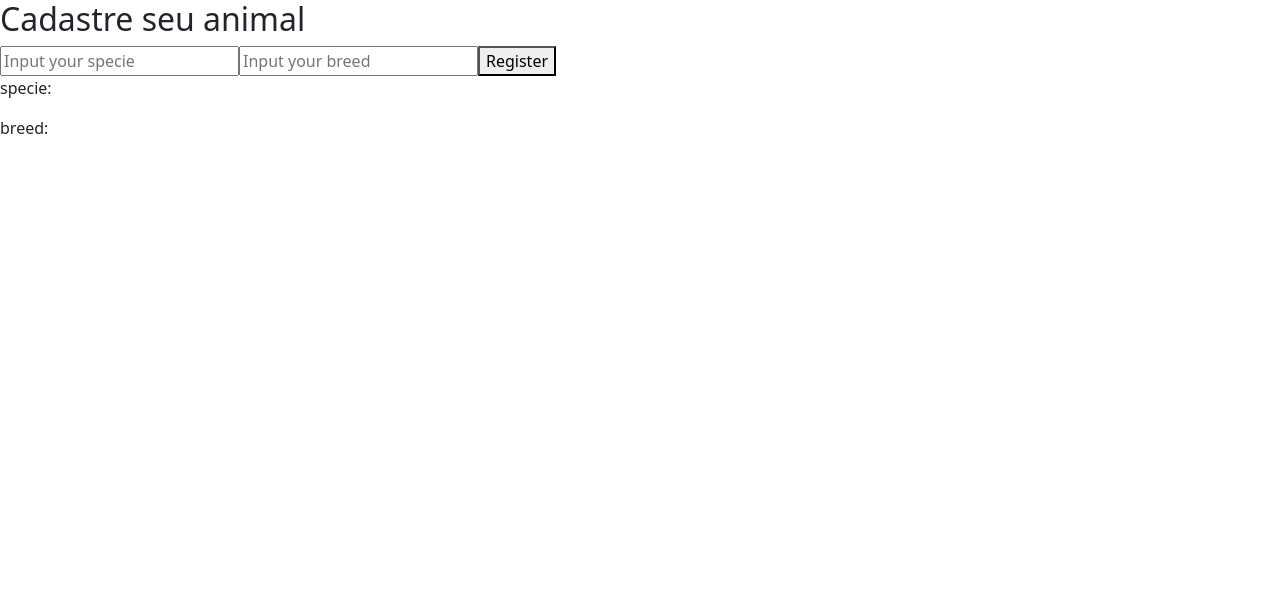
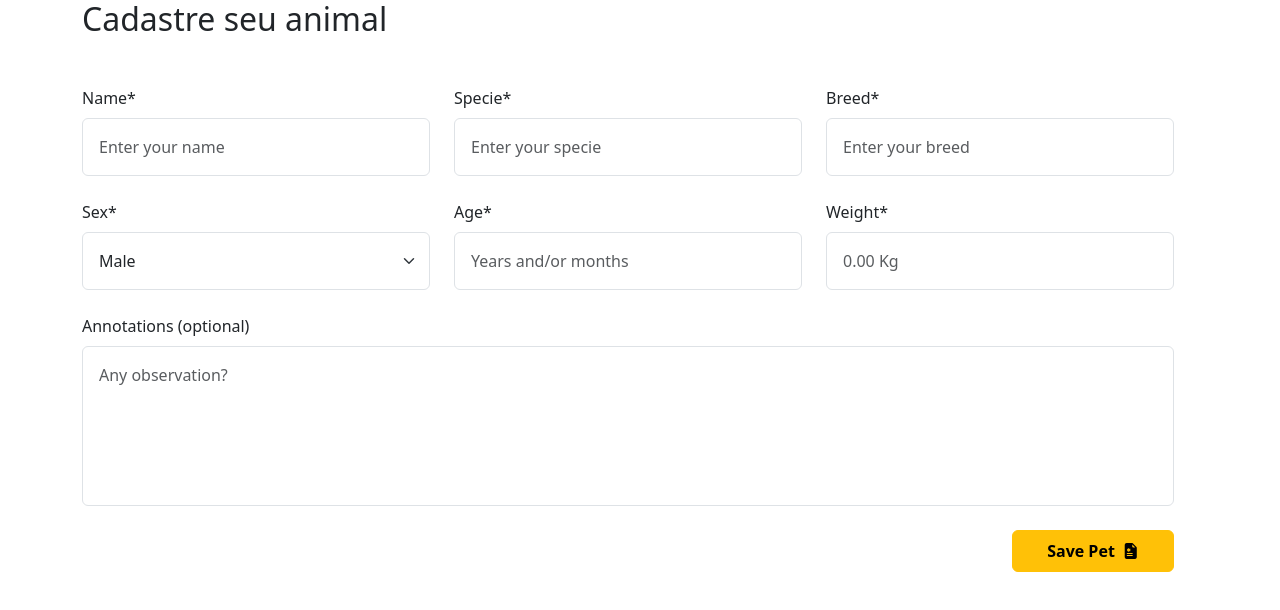
Before and after one commit to Cristiano005/case-pet-shop, a React (Vite) app in the folder front-end/: page /animals/new in a window 1280 px wide. Shown: the top 610 px of the page. Built offline with nearby package versions, Linux system fonts and the light colour scheme.

Commit message:
feat: enhance animal form with validation, new fields and improved layout

```diff
--- a/front-end/src/pages/Animals/index.jsx
+++ b/front-end/src/pages/Animals/index.jsx
@@ -1,33 +1,60 @@
-import { useState } from 'react';
 import axiosInstance from '../../services/api';
 import Swal from 'sweetalert2';
+import { useForm } from 'react-hook-form';
+import { yupResolver } from '@hookform/resolvers/yup';
+import * as yup from 'yup';
 
-import { useForm } from 'react-hook-form';
+import './style.css';
 
 function Animals() {
 
-    const [animalData, setAnimalData] = useState({
-        user_id: 101,
-        specie: '',
-        breed: '',
+    const schema = yup
+        .object({
+            name: yup.string().required().min(3).max(255),
+            specie: yup.string().required().max(255),
+            breed: yup.string().required().max(255),
+            sex: yup.string().required().oneOf(['male', 'female']),
+            age: yup.number().positive().required(),
+            weight: yup.number().typeError("weight is a required field").positive().required(),
+            annotations: yup.string().nullable(),
+        })
+        .required()
+
+    const {
+        register,
+        handleSubmit,
+        formState: { errors },
+        reset,
+    } = useForm({
+        resolver: yupResolver(schema),
+        defaultValues: {
+            name: "",
+            specie: "",
+            breed: "",
+            sex: "male",
+            age: null,
+            weight: null,
+            annotations: "",
+        }
     });
 
-    async function registerAnimal() {
+    async function registerAnimal(petData) {
 
         try {
 
             const { data } = await axiosInstance.post('/api/v1/animals', {
-                user_id: animalData.user_id,
-                specie: animalData.specie,
-                breed: animalData.breed,
+                user_id: 101,
+                specie: petData.specie,
+                breed: petData.breed,
+                sex: petData.sex,
+                age: petData.age,
+                weight: petData.weight,
+                annotations: petData.annotations
             });
 
             if (data.status) {
 
-                setAnimalData({
-                    ...animalData,
-                    user_id: '', specie: '', breed: '',
-                });
+                reset();
 
                 Swal.fire({
                     icon: "success",
@@ -43,28 +70,87 @@ function Animals() {
     }
 
     return (
-        <div>
+
+        <div className="container">
+
             <h2> Cadastre seu animal </h2>
-            <form>
-                <input type="text" name="specie" value={animalData.specie} placeholder="Input your specie" id="specie" onChange={e => {
-                    setAnimalData({
-                        ...animalData, specie: e.target.value,
-                    })
-                }} />
-                <input type="text" name="breed" value={animalData.breed} placeholder="Input your breed" id="breed" onChange={e => {
-                    setAnimalData({
-                        ...animalData, breed: e.target.value,
-                    })
-                }} />
-                <button type="button" id="animal-button" onClick={registerAnimal}> Register </button>
-            </form>
 
-            <p>
-                specie: {animalData.specie}
-            </p>
-            <p>
-                breed: {animalData.breed}
-            </p>
+            <form className="row mt-5 gap-4" onSubmit={handleSubmit(registerAnimal)}>
+
+                <div className="row col-12">
+                    <div className="col-4 has-validation">
+                        <label htmlFor="name" className="form-label">Name*</label>
+                        <input type="text" className={`form-control p-3 ${errors.name?.message ? 'is-invalid' : ''}`} id="name" placeholder="Enter your name" {...register("name")} />
+                        <div className={errors.name?.message ? 'invalid-feedback' : ''}>
+                            {errors.name?.message}
+                        </div>
+                    </div>
+                    <div className="col-4 has-validation">
+                        <label htmlFor="specie" className="form-label">Specie*</label>
+                        <input type="text" className={`form-control p-3 ${errors.specie?.message ? 'is-invalid' : ''}`} id="specie" placeholder="Enter your specie" {...register("specie")} />
+                        <div className={errors.specie?.message ? 'invalid-feedback' : ''}>
+                            {errors.specie?.message}
+                        </div>
+                    </div>
+                    <div className="col-4 has-validation">
+                        <label htmlFor="breed" className="form-label">Breed*</label>
+                        <input type="text" className={`form-control p-3 ${errors.breed?.message ? 'is-invalid' : ''}`} id="breed" placeholder="Enter your breed" {...register("breed")} />
+                        <div className={errors.breed?.message ? 'invalid-feedback' : ''}>
+                            {errors.breed?.message}
+                        </div>
+                    </div>
+                </div>
+
+                <div className="row col-12 align-items-center">
+
+                    <div className="col-4 has-validation">
+                        <label htmlFor="sex" className="form-label">Sex*</label>
+                        <select className="form-select p-3" aria-label="Default select example" id="sex" {...register("sex")}>
+                            <option value="male">Male</option>
+                            <option value="female">Female</option>
+                        </select>
+                    </div >
+                    <div className="col-4 has-validation">
+                        <label htmlFor="age" className="form-label">
+                            Age*
+                            <div className={errors.age?.message ? 'invalid-feedback' : ''}>
+                                {errors.age?.message}
+                            </div>
+                        </label>
+                        <input type="number" step="0.1" min="0" max="100" className={`form-control p-3 ${errors.age?.message ? 'is-invalid' : ''}`} id="age" placeholder="Years and/or months" {...register("age")} />
+
+                    </div >
+                    <div className="col-4 has-validation">
+                        <label htmlFor="weight" className="form-label">Weight*</label>
+                        <input type="number" step="0.01" min="0" max="100" className={`form-control p-3 ${errors.weight?.message ? 'is-invalid' : ''}`} id="weight" placeholder="0.00 Kg" {...register("weight")} />
+                        <div className={errors.weight?.message ? 'invalid-feedback' : ''}>
+                            {errors.weight?.message}
+                        </div>
+                    </div >
+
+                </div>
+
+                <div className="row col-12">
+                    <div className="col-12 has-validation">
+                        <label htmlFor="annotations" className="form-label">Annotations (optional)</label>
+                        <textarea className={`form-control p-3 ${errors.annotations?.message ? 'is-invalid' : ''}`} id="annotations" placeholder="Any observation?" {...register("annotations")}></textarea>
+                        <div className={errors.annotations?.message ? 'invalid-feedback' : ''}>
+                            {errors.annotations?.message}
+                        </div>
+                    </div >
+                </div>
+
+                <div className="row col-12">
+                    <div className="col-2 justify-item-end ms-auto">
+                        <button type="submit" className="d-flex align-items-center justify-content-center gap-2 btn btn-warning fw-bold w-100 p-2">
+                            Save Pet
+                            <i class="bi bi-file-earmark-medical-fill fs-6"></i>
+                        </button>
+                    </div >
+                </div>
+
+            </form >
+
         </div>
     )
 
--- a/front-end/src/pages/Animals/style.css
+++ b/front-end/src/pages/Animals/style.css
@@ -0,0 +1,4 @@
+textarea#annotations {
+    resize: none;
+    height: 10rem;
+}
```
